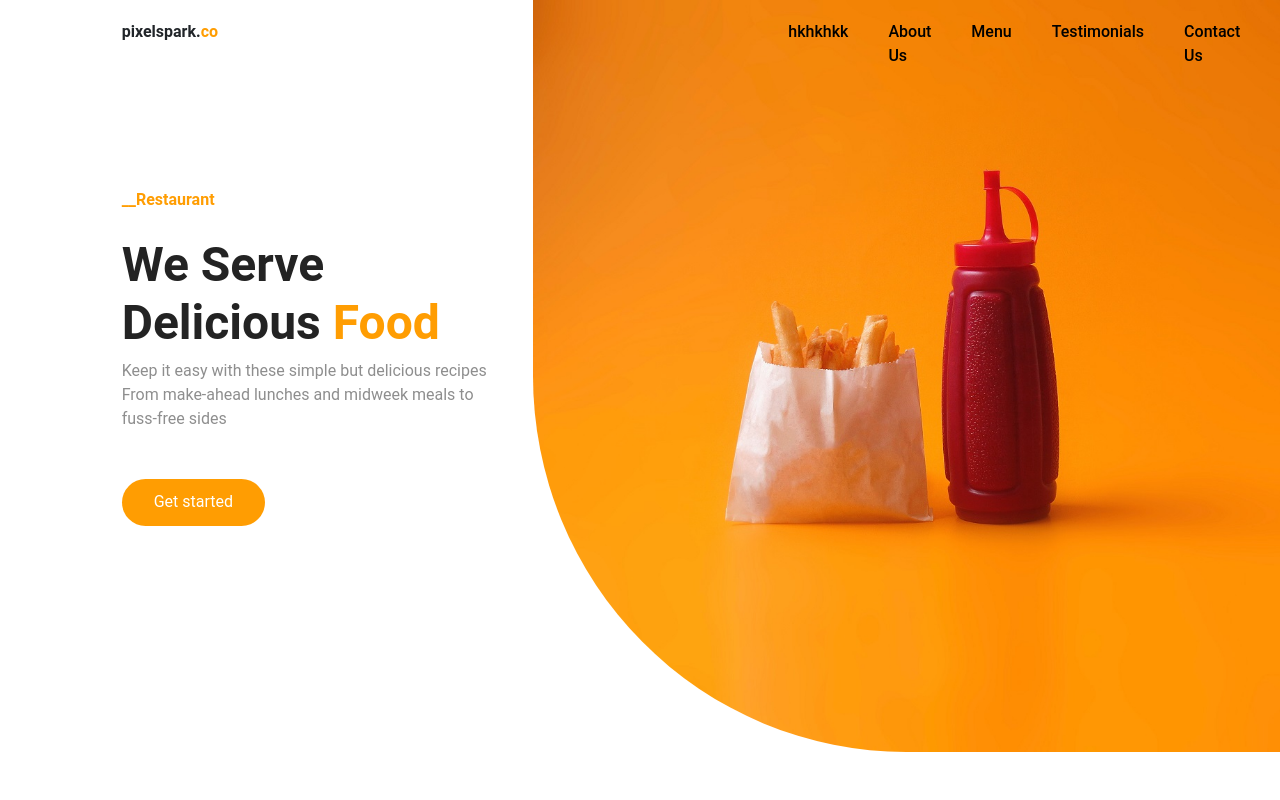
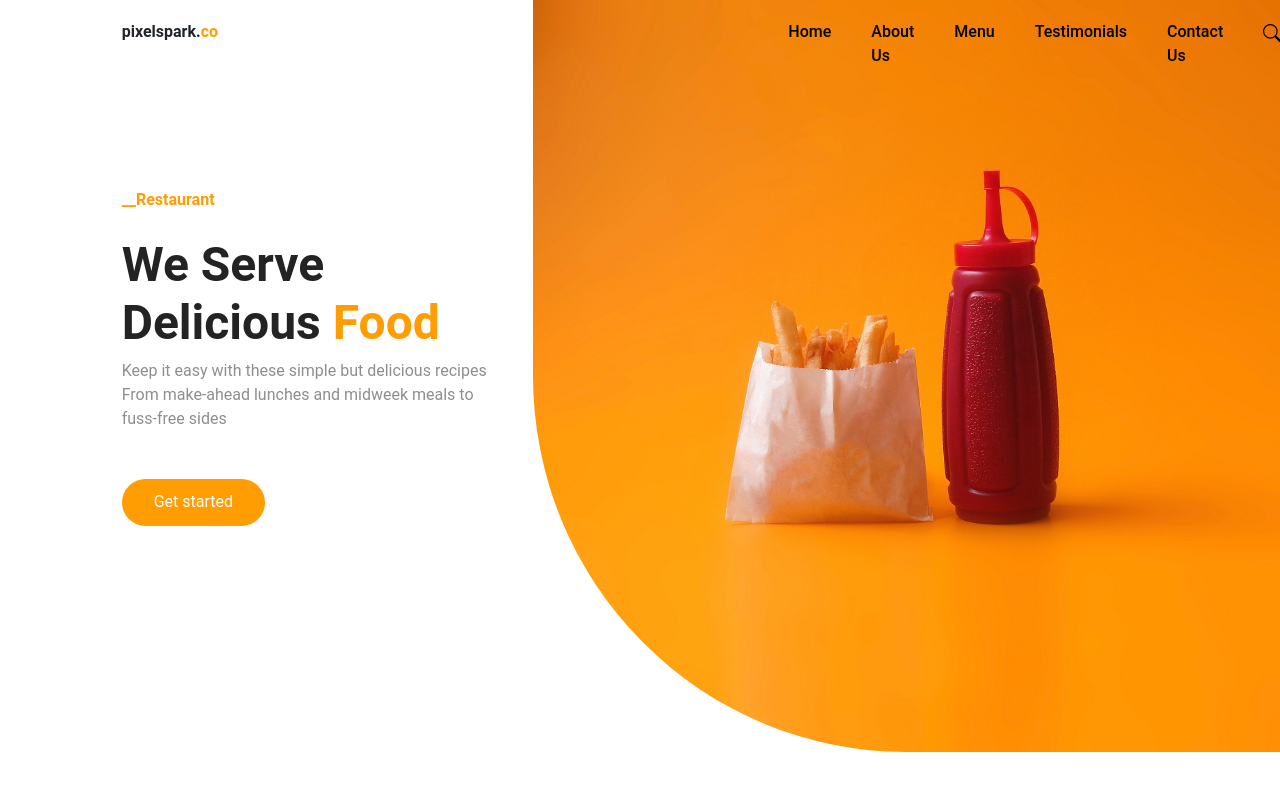
Before and after one commit to Hussein-Merrey/restaurant_app, a plain HTML site: page index.html in a window 1280 px wide. Shown: the top 800 px of the page. Drawn offline with nearby package versions, Linux system fonts and the light colour scheme.

Commit message:
Update index.html
correct nav link

```diff
--- a/index.html
+++ b/index.html
@@ -27,7 +27,7 @@
             <div class="col-7 rSect">
                 <div class="navBar">
                     <ul>
-                        <li><a href="#Home">hkhkhkk</a></li>
+                        <li><a href="#Home">Home</a></li>
                         <li><a href="#AboutUs">About Us</a></li>
                         <li><a href="#Menu">Menu</a></li>
                         <li><a href="#Testimonials">Testimonials</a></li>
```
